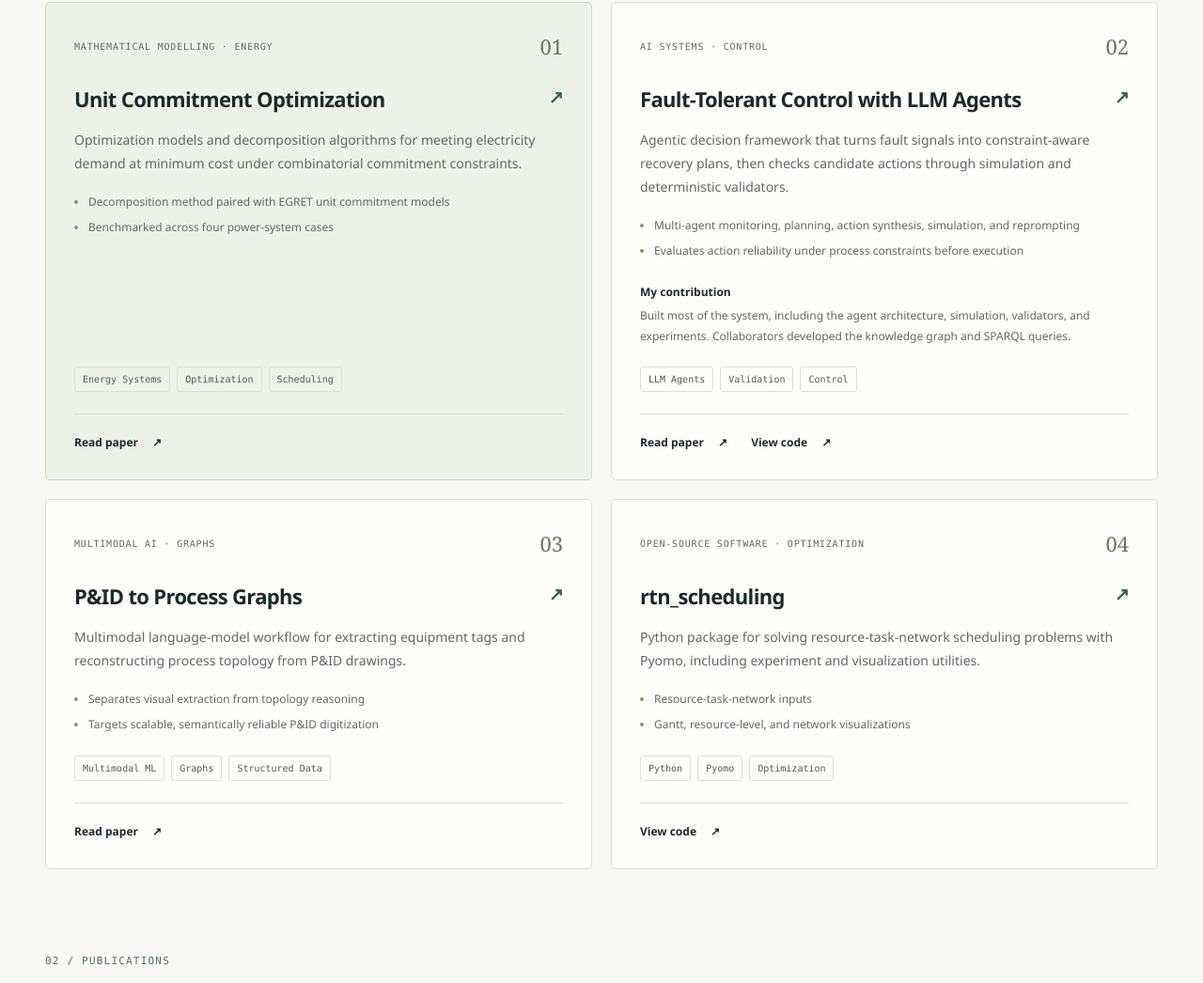
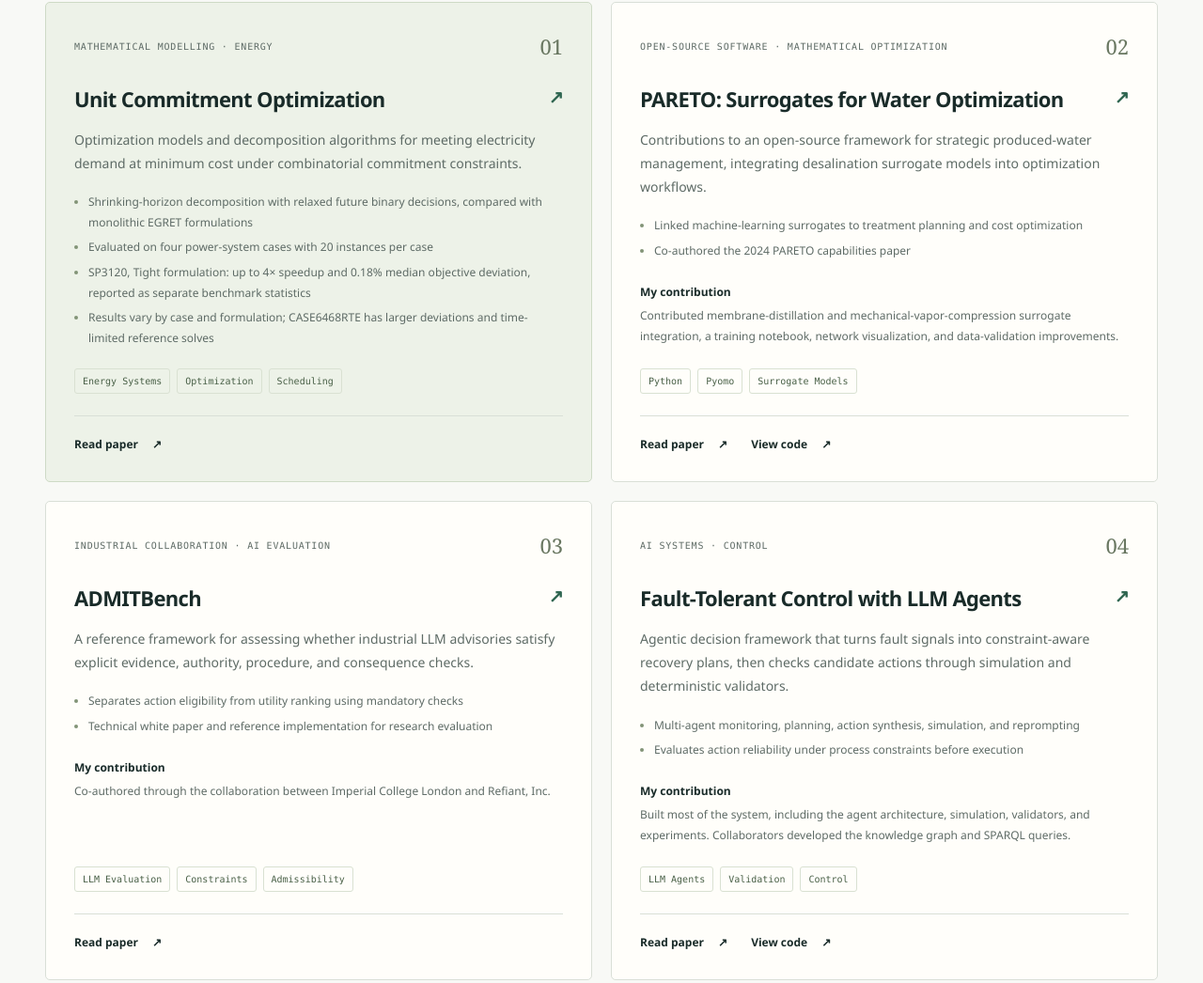
Before and after one commit to JavalVyas2000/javalvyas2000.github.io, an Astro site: page / in a window 1280 px wide. Shown: the part 1047-2093 px from the top of the page at 94% size. Built offline with nearby package versions, Linux system fonts and the light colour scheme; Astro itself is replaced by a stand-in of ours.

Commit message:
Document open-source contributions, ADMITBench, and research results

```diff
--- a/src/data/site.ts
+++ b/src/data/site.ts
@@ -57,7 +57,9 @@
     detail: string;
     period?: string;
     description: string;
+    links?: Link[];
   }[];
+  currentResearch: { title: string; status: string; description: string }[];
   location?: string;
   email: string;
   avatar?: string;
@@ -96,7 +98,40 @@
       role: "Engineer II",
       organization: "KeyLogic",
       detail: "Pittsburgh, USA",
-      description: "Worked on the IDAES and PARETO projects.",
+      period: "Jan 2024 – Aug 2024",
+      description:
+        "Contributed process-model and surrogate-optimization examples to IDAES, including supercritical CO₂ and natural-gas combined-cycle workflows. In PARETO, contributed desalination surrogate integration and training, water-quality examples, network visualization, and input-data validation.",
+      links: [
+        {
+          label: "IDAES surrogate examples",
+          href: "https://github.com/IDAES/examples/commit/104e3cbced230d9f0a3a2d851b78a4374e738e5d",
+        },
+        {
+          label: "PARETO surrogate integration",
+          href: "https://github.com/project-pareto/project-pareto/commit/dd050481f985bd0fee704e04f127ecd27e249638",
+        },
+        {
+          label: "Network visualization",
+          href: "https://github.com/project-pareto/project-pareto/commit/c4c82fcbd78ad04fcf4429253051940742f299a3",
+        },
+      ],
+    },
+    {
+      role: "Research collaboration",
+      organization: "Imperial College London × Refiant, Inc.",
+      detail: "Industrial AI · Action admissibility",
+      period: "Ongoing",
+      description:
+        "Co-authored ADMITBench, a reference framework for evaluating industrial LLM advisories. Ongoing collaboration explores long-context models and frameworks that use prior knowledge to assess action admissibility.",
+      links: [{ label: "ADMITBench white paper", href: "https://arxiv.org/abs/2608.03866" }],
+    },
+  ],
+  currentResearch: [
+    {
+      title: "Bayesian fault propagation and decision-making",
+      status: "Manuscript in preparation",
+      description:
+        "Investigating fault estimation, Bayesian prediction of fault propagation, and how these predictions can inform subsequent actions. Currently under internal review with my advisor.",
     },
   ],
 
@@ -155,10 +190,41 @@
       blurb:
         "Optimization models and decomposition algorithms for meeting electricity demand at minimum cost under combinatorial commitment constraints.",
       tags: ["Energy Systems", "Optimization", "Scheduling"],
-      href: "https://psecommunity.org/LAPSE:2025.0282",
+      href: "https://arxiv.org/abs/2607.19570",
       highlights: [
-        "Decomposition method paired with EGRET unit commitment models",
-        "Benchmarked across four power-system cases",
+        "Shrinking-horizon decomposition with relaxed future binary decisions, compared with monolithic EGRET formulations",
+        "Evaluated on four power-system cases with 20 instances per case",
+        "SP3120, Tight formulation: up to 4× speedup and 0.18% median objective deviation, reported as separate benchmark statistics",
+        "Results vary by case and formulation; CASE6468RTE has larger deviations and time-limited reference solves",
+      ],
+    },
+    {
+      title: "PARETO: Surrogates for Water Optimization",
+      category: "Open-source software · Mathematical optimization",
+      blurb:
+        "Contributions to an open-source framework for strategic produced-water management, integrating desalination surrogate models into optimization workflows.",
+      contribution:
+        "Contributed membrane-distillation and mechanical-vapor-compression surrogate integration, a training notebook, network visualization, and data-validation improvements.",
+      tags: ["Python", "Pyomo", "Surrogate Models"],
+      href: "https://www.osti.gov/servlets/purl/2434317",
+      repo: "https://github.com/project-pareto/project-pareto/commit/dd050481f985bd0fee704e04f127ecd27e249638",
+      highlights: [
+        "Linked machine-learning surrogates to treatment planning and cost optimization",
+        "Co-authored the 2024 PARETO capabilities paper",
+      ],
+    },
+    {
+      title: "ADMITBench",
+      category: "Industrial collaboration · AI evaluation",
+      blurb:
+        "A reference framework for assessing whether industrial LLM advisories satisfy explicit evidence, authority, procedure, and consequence checks.",
+      contribution:
+        "Co-authored through the collaboration between Imperial College London and Refiant, Inc.",
+      tags: ["LLM Evaluation", "Constraints", "Admissibility"],
+      href: "https://arxiv.org/abs/2608.03866",
+      highlights: [
+        "Separates action eligibility from utility ranking using mandatory checks",
+        "Technical white paper and reference implementation for research evaluation",
       ],
     },
     {
@@ -219,6 +285,14 @@
   publications: [
     {
       title:
+        "ADMITBench: A Safety-Governed Reference Framework for Evaluating the Admissibility of Industrial LLM Advisories",
+      venue: "arXiv",
+      year: "2026",
+      href: "https://arxiv.org/abs/2608.03866",
+      note: "technical white paper",
+    },
+    {
+      title:
         "Automating Cause-Effect Specification with Knowledge Graphs and Large Language Models",
       venue: "arXiv",
       year: "2026",
@@ -250,11 +324,20 @@
       venue: "Systems and Control Transactions",
       year: "2025",
       href: "https://psecommunity.org/LAPSE:2025.0282",
-      note: "journal article",
+      note: "conference proceedings",
       links: [
         { label: "LAPSE", href: "https://psecommunity.org/LAPSE:2025.0282" },
         { label: "DOI", href: "https://doi.org/10.69997/sct.113099" },
       ],
+    },
+    {
+      title:
+        "An Update on Project PARETO - New Capabilities in DOE's Produced Water Optimization Framework",
+      venue: "FOCAPD · Systems and Control Transactions",
+      year: "2024",
+      href: "https://www.osti.gov/servlets/purl/2434317",
+      note: "conference proceedings",
+      links: [{ label: "DOI", href: "https://doi.org/10.69997/sct.176005" }],
     },
     {
       title:
--- a/src/pages/index.astro
+++ b/src/pages/index.astro
@@ -175,6 +175,15 @@
         Engineer II at KeyLogic in Pittsburgh on IDAES and PARETO.
       </p>
       <p>{site.interests}</p>
+      {
+        site.currentResearch.map((research) => (
+          <aside class="research-note" aria-label="Current research">
+            <p class="eyebrow">{research.status}</p>
+            <h3>{research.title}</h3>
+            <p>{research.description}</p>
+          </aside>
+        ))
+      }
       <a class="text-link" href="/resume.pdf"
         >Explore my background <span aria-hidden="true">↗</span></a
       >
@@ -217,6 +226,15 @@
               <h4>{entry.role}</h4>
               {entry.period && <p>{entry.detail}</p>}
               <p>{entry.description}</p>
+              {entry.links && (
+                <div class="experience-links">
+                  {entry.links.map((link) => (
+                    <a href={link.href}>
+                      {link.label} <span aria-hidden="true">↗</span>
+                    </a>
+                  ))}
+                </div>
+              )}
             </div>
           </article>
         ))
--- a/src/styles/global.css
+++ b/src/styles/global.css
@@ -186,6 +186,33 @@
 }
 .experience-list {
   border-top: 1px solid var(--line);
+}
+.experience-links {
+  display: flex;
+  flex-wrap: wrap;
+  gap: 12px 22px;
+  margin-top: 16px;
+  font-size: 12px;
+  font-weight: 600;
+}
+.experience-links a {
+  text-decoration: underline;
+  text-underline-offset: 4px;
+}
+.research-note {
+  border-left: 2px solid var(--accent);
+  padding-left: 18px;
+  margin-top: 28px;
+}
+.research-note h3 {
+  font-size: 15px;
+  font-weight: 600;
+  margin-block: 9px;
+}
+.research-note > p:not(.eyebrow) {
+  color: var(--muted);
+  font-size: 13px;
+  line-height: 1.8;
 }
 .experience-entry {
   display: grid;
```
